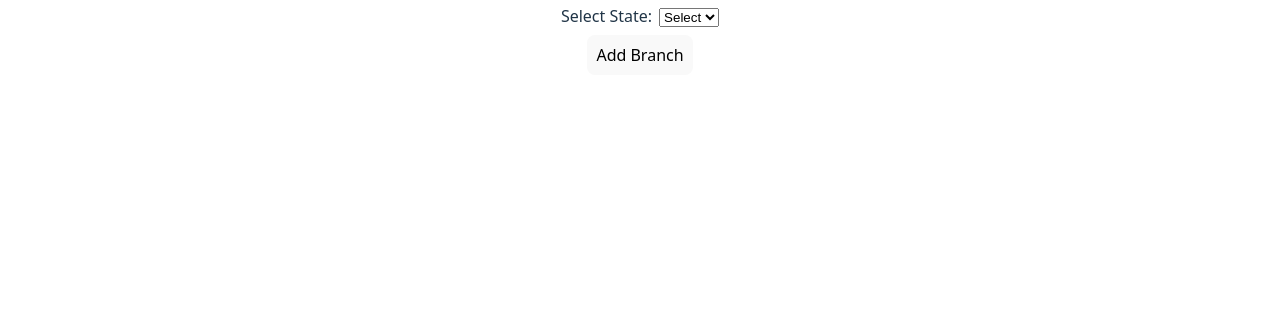
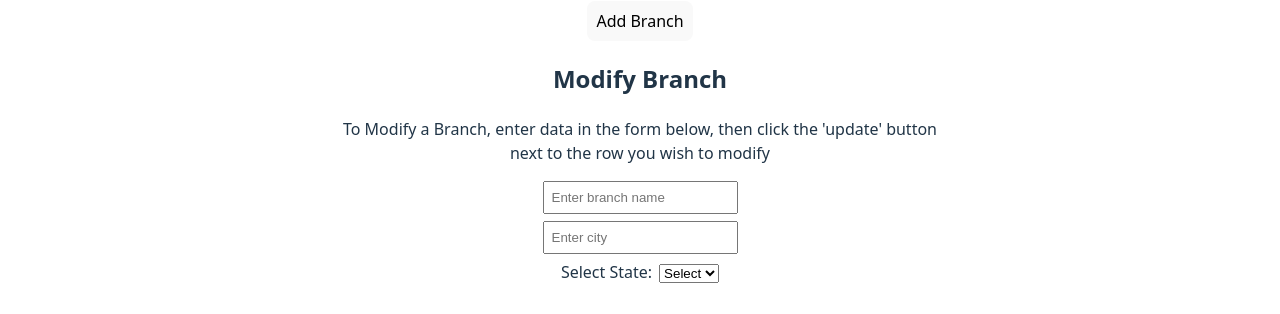
Before and after one commit to ketzelmiller/CS340-Database-Application, a React app in the folder frontend/: page /branches in a window 1280 px wide. Shown: the part 638-952 px from the top of the page. Before the commit the page ends 800 px from the top, so only its background shows below. Built offline with nearby package versions, Linux system fonts and the light colour scheme; no server answers; the HTML template or start-up script is replaced by a standard one.

Commit message:
Update BranchesPage.jsx
Changed Edit Button functionality. There is a now a second form below insert. To edit a branch, insert data into this form, then click the update button next to the row of data your wish to update.

```diff
--- a/frontend/src/pages/BranchesPage.jsx
+++ b/frontend/src/pages/BranchesPage.jsx
@@ -12,8 +12,11 @@
   const [branchName, setBranchName] = useState("")
   const [city, setCity] = useState("")
   const [state, setState] = useState("")
+  const [updateBranchName, setUpdateBranchName] = useState("")
+  const [updateCity, setUpdateCity] = useState("")
+  const [updateState, setUpdateState] = useState("")
 
-  const backend = "http://classwork.engr.oregonstate.edu:6044"
+  const backend = "http://classwork.engr.oregonstate.edu:6098"
   //const backend = "http://localhost:3001"
 
   // --- LOAD ---
@@ -81,9 +84,9 @@
         method: "PUT",
         headers: { "Content-Type": "application/json" },
         body: JSON.stringify({
-          branchName: branchName,
-          city: city,
-          state: state
+          branchName: updateBranchName,
+          city: updateCity,
+          state: updateState
         })
       })
 
@@ -93,9 +96,9 @@
 
       // Refresh table and clear fields
       await loadBranches();
-      setBranchName("");
-      setCity("")
-      setState("")
+      setUpdateBranchName("");
+      setUpdateCity("")
+      setUpdateState("")
 
     }catch(err){
       console.log(err)
@@ -231,6 +234,95 @@
         <br></br>
         <button style={{marginTop: '7px', padding:'8px'}} type="submit">Add Branch</button>
       </form>
+
+      <h2>Modify Branch</h2>
+      <p>To Modify a Branch, enter data in the form below, then click the 'update' button <br></br> next to the row you wish to modify</p>
+      <form>
+        <input
+          style={{padding:'7px'}}
+          type="text"
+          name="branchName"
+          required="required"
+          placeholder="Enter branch name"
+          value={updateBranchName}
+          onChange={(e) => setUpdateBranchName(e.target.value)}
+        />
+        <br></br>
+        <input
+          style={{marginTop: '7px', marginBottom: '6px', padding:'7px'}}
+          type="text"
+          name="city"
+          required="required"
+          placeholder="Enter city"
+          value={updateCity}
+          onChange={(e) => setUpdateCity(e.target.value)}
+        />
+        <br></br>
+        <label>
+          Select State:
+          <select
+            style={{marginLeft:'7px'}}
+            name="selectedState"
+            value = {updateState}
+            onChange={(e) => setUpdateState(e.target.value)}>
+            <option value="">Select</option>
+            <option value="AL">AL</option>
+            <option value="AK">AK</option>
+            <option value="AZ">AZ</option>
+            <option value="AR">AR</option>
+            <option value="CA">CA</option>
+            <option value="CO">CO</option>
+            <option value="CT">CT</option>
+            <option value="DE">DE</option>
+            <option value="DC">DC</option>
+            <option value="FL">FL</option>
+            <option value="GA">GA</option>
+            <option value="HI">HI</option>
+            <option value="ID">ID</option>
+            <option value="IL">IL</option>
+            <option value="IN">IN</option>
+            <option value="IA">IA</option>
+            <option value="KS">KS</option>
+            <option value="KY">KY</option>
+            <option value="LA">LA</option>
+            <option value="ME">ME</option>
+            <option value="MD">MD</option>
+            <option value="MA">MA</option>
+            <option value="MI">MI</option>
+            <option value="MN">MN</option>
+            <option value="MS">MS</option>
+            <option value="MO">MO</option>
+            <option value="MT">MT</option>
+            <option value="NE">NE</option>
+            <option value="NV">NV</option>
+            <option value="NH">NH</option>
+            <option value="NJ">NJ</option>
+            <option value="NM">NM</option>
+            <option value="NY">NY</option>
+            <option value="NC">NC</option>
+            <option value="ND">ND</option>
+            <option value="OH">OH</option>
+            <option value="OK">OK</option>
+            <option value="OR">OR</option>
+            <option value="PA">PA</option>
+            <option value="PR">PR</option>
+            <option value="RI">RI</option>
+            <option value="SC">SC</option>
+            <option value="SD">SD</option>
+            <option value="TN">TN</option>
+            <option value="TX">TX</option>
+            <option value="UT">UT</option>
+            <option value="VT">VT</option>
+            <option value="VI">VI</option>
+            <option value="VA">VA</option>
+            <option value="WA">WA</option>
+            <option value="WV">WV</option>
+            <option value="WI">WI</option>
+            <option value="WY">WY</option>
+          </select>
+        </label>
+        <br></br>
+      </form>
     </div>
   )
 };
```
